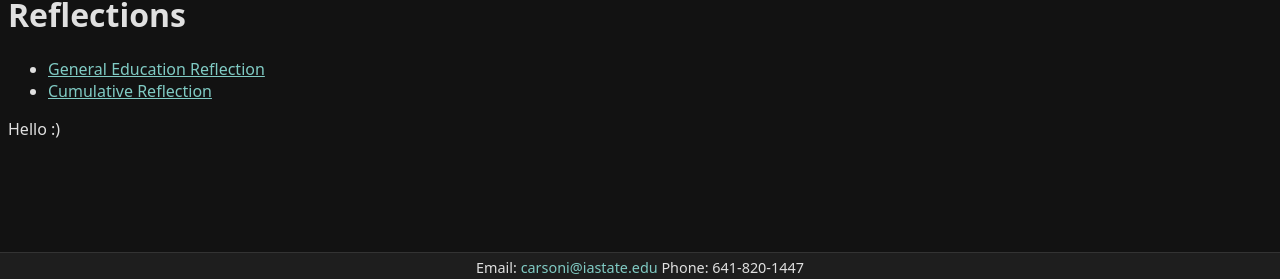
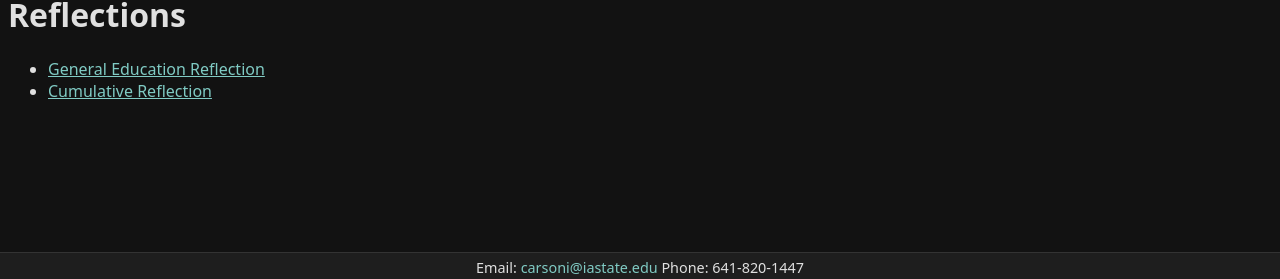
Before and after one commit to carsoni4/carsoni4.github.io, a Jekyll site: the page built from index.md, in a window 1280 px wide. Shown: the part 618-897 px from the top of the page. Built offline with Jekyll 4.4.1, drawn with Linux system fonts in a browser that asks for light colours.

Commit message:
fix scroll?

```diff
--- a/index.md
+++ b/index.md
@@ -32,6 +32,4 @@
 
 
 
-
-
-Hello :)
+<p>&nbsp;&nbsp;&nbsp;&nbsp;&nbsp;&nbsp;</p>
```
